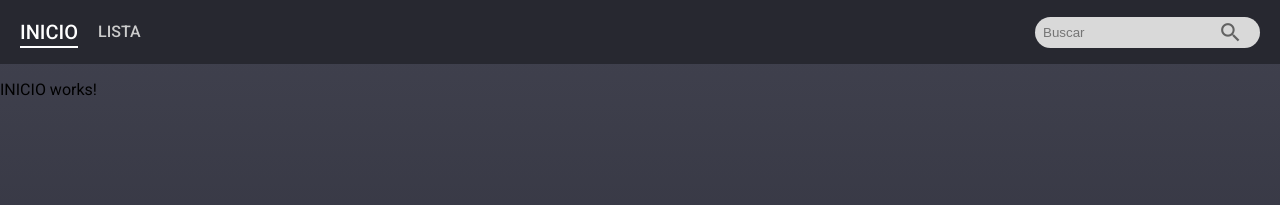
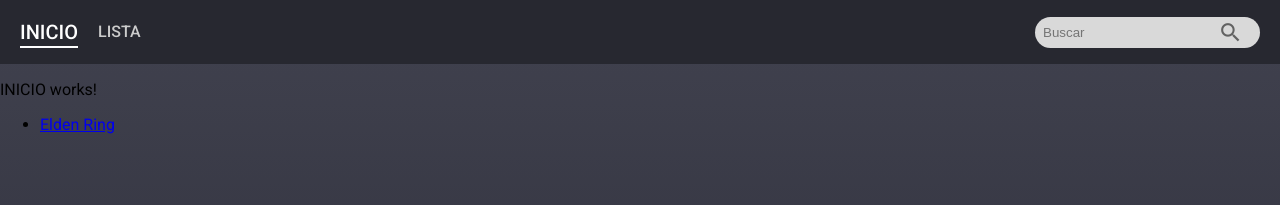
Before and after one commit to itsBocchi/gameStorefront, an Angular app: page / in a window 1280 px wide. Shown: the top 205 px of the page. Built offline with nearby package versions, Linux system fonts and the light colour scheme.

Commit message:
Creación de servicio y modelo game

```diff
--- /dev/null
+++ b/src/app/models/game.model.ts
@@ -0,0 +1,4 @@
+export interface Game {
+    id: number;
+    name: string;
+}
--- a/src/app/pages/detalle-juego/detalle-juego.component.html
+++ b/src/app/pages/detalle-juego/detalle-juego.component.html
@@ -1 +1,10 @@
 <p>detalle-juego works!</p>
+
+<h2>Detalles del Juego</h2>
+<div *ngIf="game">
+  <p>ID del Juego: {{ game.id }}</p>
+  <p>Nombre del Juego: {{ game.name }}</p>
+</div>
+<div *ngIf="!game">
+  <p>Juego no encontrado.</p>
+</div>
--- a/src/app/pages/detalle-juego/detalle-juego.component.ts
+++ b/src/app/pages/detalle-juego/detalle-juego.component.ts
@@ -1,14 +1,31 @@
 import { Component, OnInit } from '@angular/core';
-import { Router, ActivatedRoute, Params } from '@angular/router';
-import { NgModule } from '@angular/core';
+import { ActivatedRoute } from '@angular/router';
+import { GameService } from '../../services/game.service';
+import { Game } from '../../models/game.model';
+import { CommonModule } from '@angular/common';
 
 @Component({
   selector: 'app-detalle-juego',
   standalone: true,
-  imports: [],
+  imports: [CommonModule],
   templateUrl: './detalle-juego.component.html',
   styleUrl: './detalle-juego.component.scss'
 })
-export class DetalleJuegoComponent {
+export class DetalleJuegoComponent implements OnInit{
+  game: Game | undefined;
 
+  constructor(
+    private route: ActivatedRoute,
+    private gameService: GameService
+  ){}
+
+  ngOnInit(): void {
+    const idParam = this.route.snapshot.paramMap.get('id');
+    if (idParam !== null) {
+      const id = +idParam; // Convertir a número
+      this.game = this.gameService.getGame(id);
+    } else {
+      this.game = undefined;
+    }
+  }
 }
--- a/src/app/pages/inicio/inicio.component.html
+++ b/src/app/pages/inicio/inicio.component.html
@@ -1 +1,6 @@
 <p>INICIO works!</p>
+<ul>
+    <li *ngFor="let game of games">
+      <a [routerLink]="['/juego', game.id]">{{ game.name }}</a>
+    </li>
+  </ul>
--- a/src/app/pages/inicio/inicio.component.ts
+++ b/src/app/pages/inicio/inicio.component.ts
@@ -1,27 +1,23 @@
-import { Component } from '@angular/core';
-import { Router } from '@angular/router';
-import { NgModule } from '@angular/core';
+import { Component, OnInit } from '@angular/core';
+import { GameService } from '../../services/game.service';
+import { Game } from '../../models/game.model';
+import { CommonModule } from '@angular/common';
+import { RouterModule } from '@angular/router';
 
 @Component({
   selector: 'app-inicio',
   standalone: true,
-  imports: [],
+  imports: [CommonModule, RouterModule],
   templateUrl: './inicio.component.html',
   styleUrl: './inicio.component.scss'
 })
 
-export class InicioComponent {
+export class InicioComponent implements OnInit{
+  games: Game[] = [];
 
-  // Esto aún no sirve
+  constructor(private gameService: GameService) {}
 
-  /*juegos = [
-    {id: 1, nombre: 'Elden Ring',imagenUrl: 'elden_ring.jpeg'}
-  ];
-
-  constructor(private router: Router){}
-
-  verDetalle(id: number) {
-    this.router.navigate(['/detalle-juego', id]);
-  } */
-
+  ngOnInit(): void {
+    this.games = this.gameService.getGames();
+  }
 }
--- a/src/app/pages/lista/lista.component.ts
+++ b/src/app/pages/lista/lista.component.ts
@@ -1,4 +1,7 @@
-import { Component } from '@angular/core';
+import { Component, OnInit } from '@angular/core';
+import { GameService } from '../../services/game.service';
+import { Game } from '../../models/game.model';
+
 
 @Component({
   selector: 'app-lista',
@@ -7,6 +10,12 @@ import { Component } from '@angular/core';
   templateUrl: './lista.component.html',
   styleUrl: './lista.component.scss'
 })
-export class ListaComponent {
+export class ListaComponent implements OnInit {
+  games: Game[] = [];
 
+  constructor(private gameService: GameService){}
+
+  ngOnInit(): void {
+    this.games = this.gameService.getGames();
+  }
 }
--- /dev/null
+++ b/src/app/services/game.service.ts
@@ -0,0 +1,21 @@
+import { Injectable } from '@angular/core';
+import { Game } from '../models/game.model';
+
+@Injectable({
+  providedIn: 'root'
+})
+export class GameService {
+  private games: Game[] = [
+    {id: 1, name: 'Elden Ring'}
+  ];
+
+  constructor() { }
+
+  getGames(): Game[]{
+    return this.games;
+  }
+
+  getGame(id: number): Game | undefined {
+    return this.games.find(game => game.id === id);
+  }
+}
```
Also changed, not shown: 1 other file (tests, documents, lock files or other folders).
